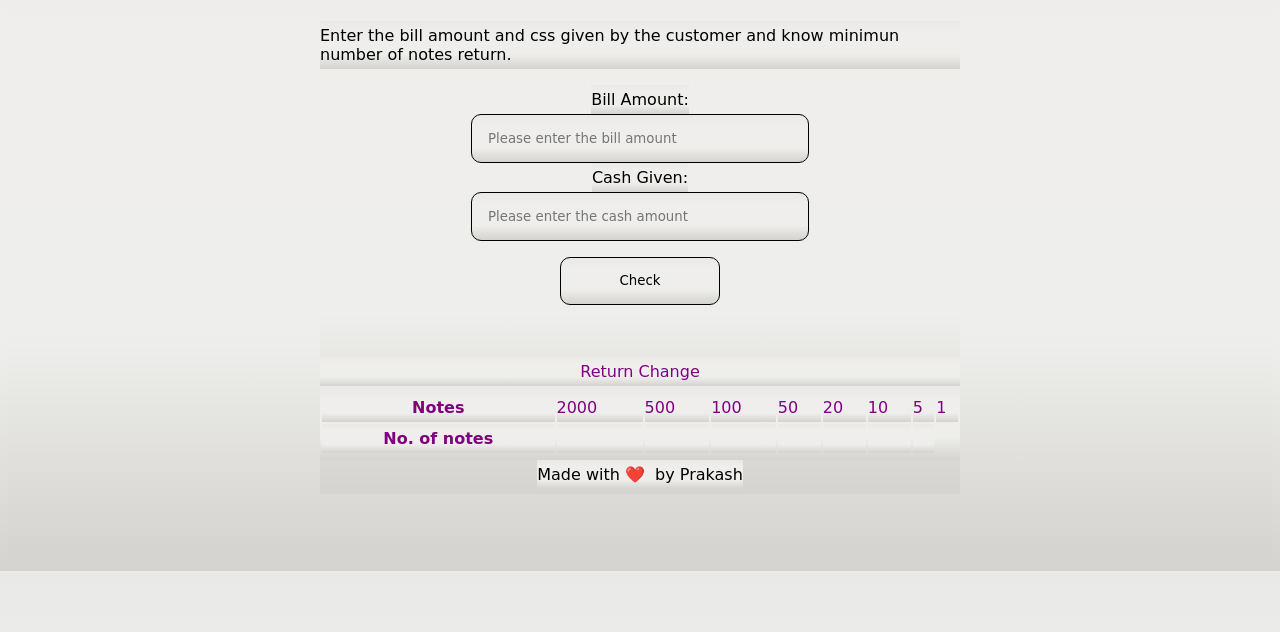
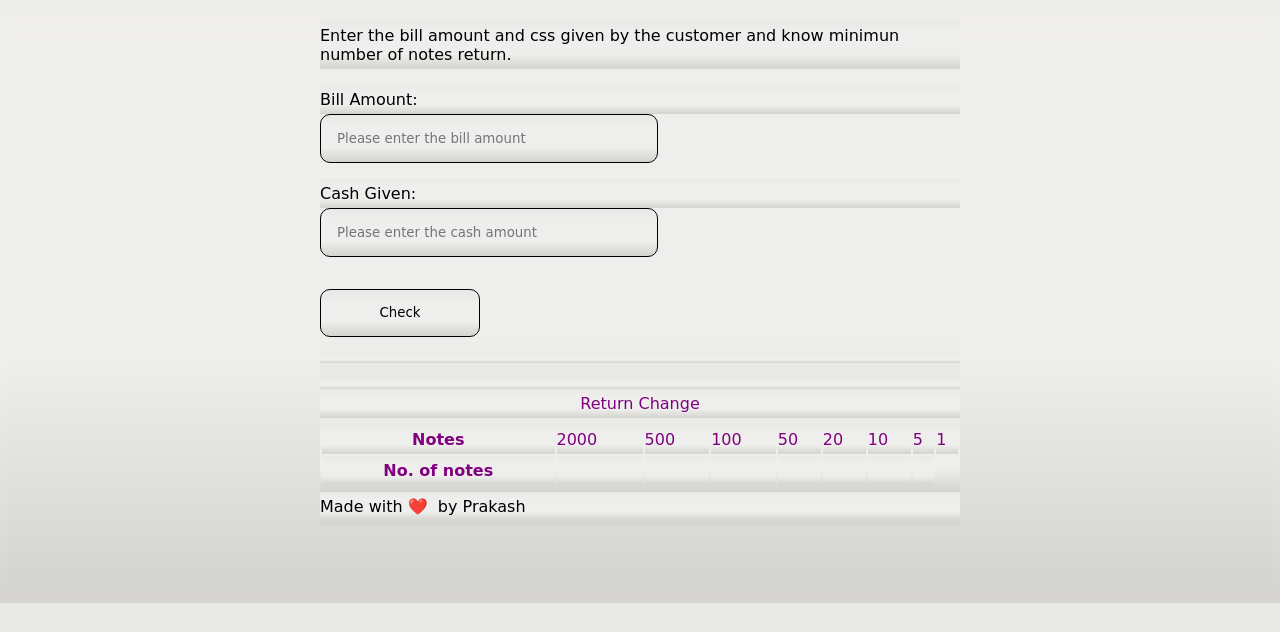
Before and after one commit to prakash855/Cash_Register_Manager, a plain HTML site: page index.html in a window 1280 px wide. Shown: the part 168-800 px from the top of the page. Drawn offline with Linux system fonts and the light colour scheme; a web font is replaced by a local one.

Commit message:
styles change

```diff
--- a/style.css
+++ b/style.css
@@ -13,7 +13,7 @@ body{
   display: flex;
   flex-direction: column;
   width: 50vw;
-  align-items: center;
+  /* align-items: center; */
 }
 #bill-amount,#cash-given{
     outline: none;
@@ -22,6 +22,7 @@ body{
     border-radius: 10px;
     border: 1px solid;
     padding-left: 1rem;
+    margin-bottom: 1rem;
 }
 .change-table{
     color: purple;
```
